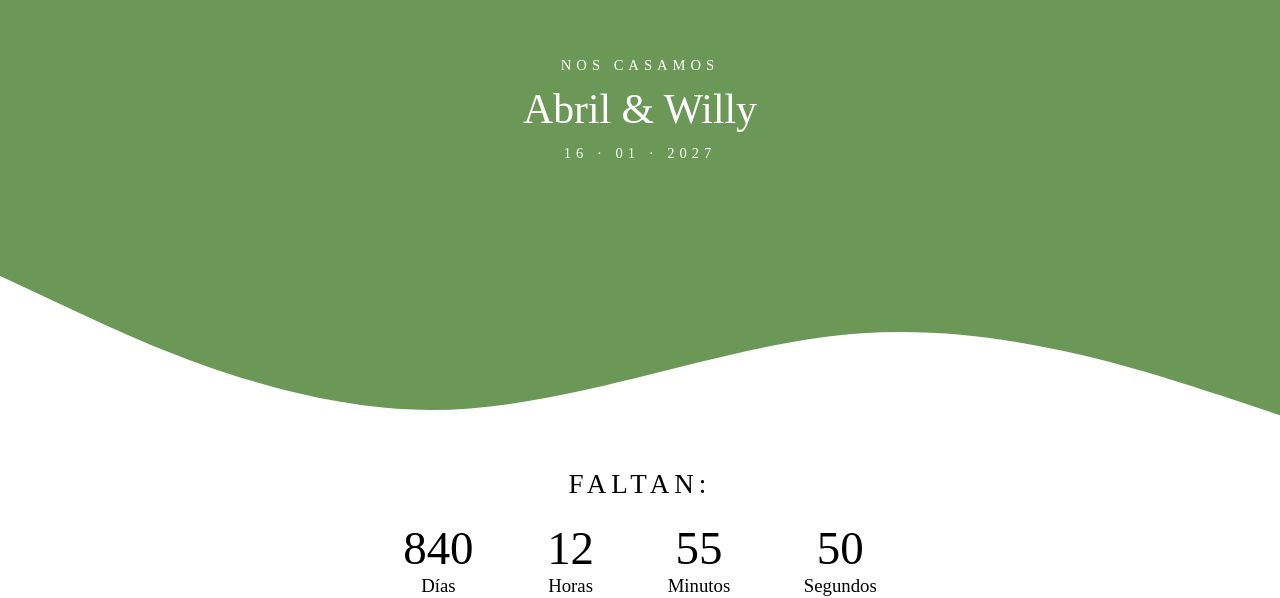
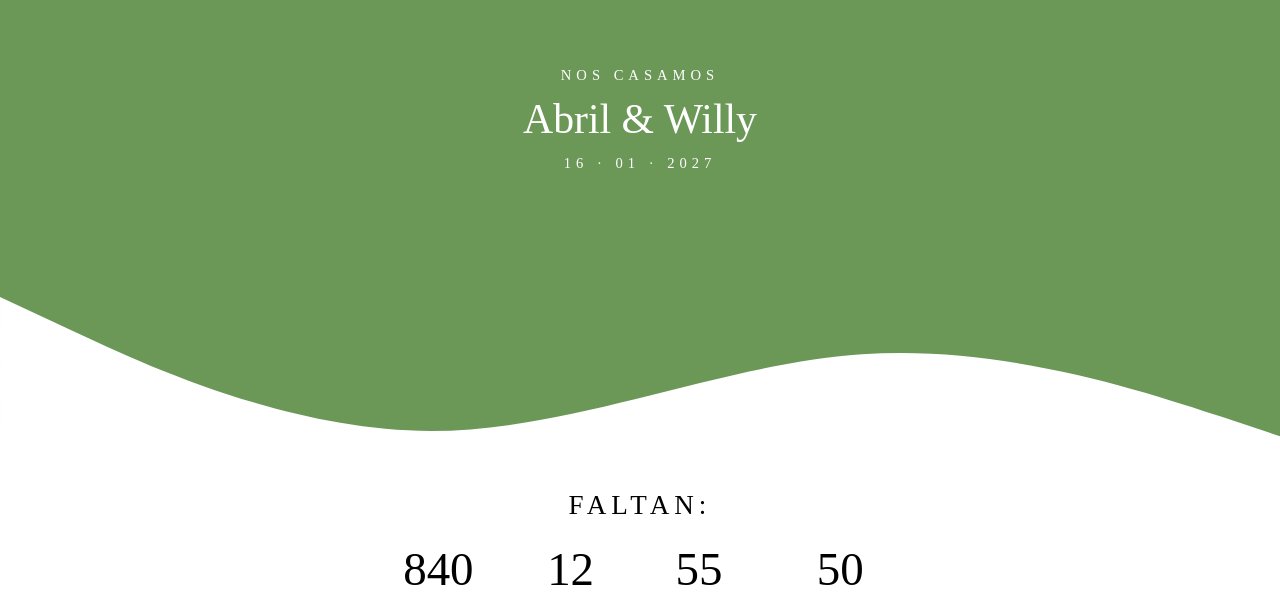
Before and after one commit to abril-cantera/invitacion, a React (Vite) app: page / in a window 1280 px wide. Shown: the part 230-828 px from the top of the page. Built offline with nearby package versions, Linux system fonts and the light colour scheme; a web font is replaced by a local one.

Commit message:
Vista Home y Contdown

```diff
--- a/src/styles/Home.css
+++ b/src/styles/Home.css
@@ -2,7 +2,7 @@
 
 .container-one {
   background-color: var(--color-primario);
-  height: 65rem;
+  height: 67rem;
   display: flex;
   justify-content: center;
   align-items: center;
```
